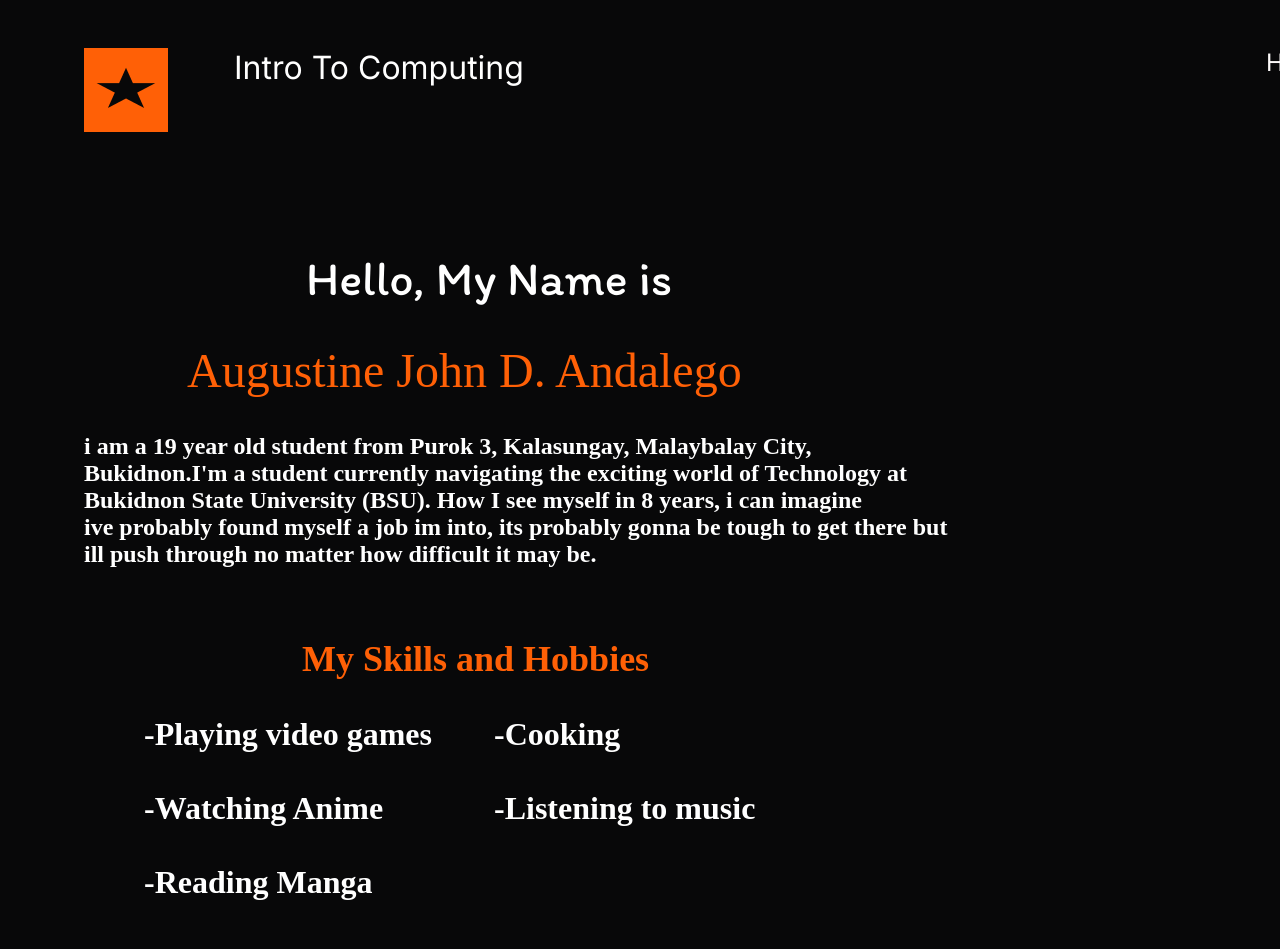
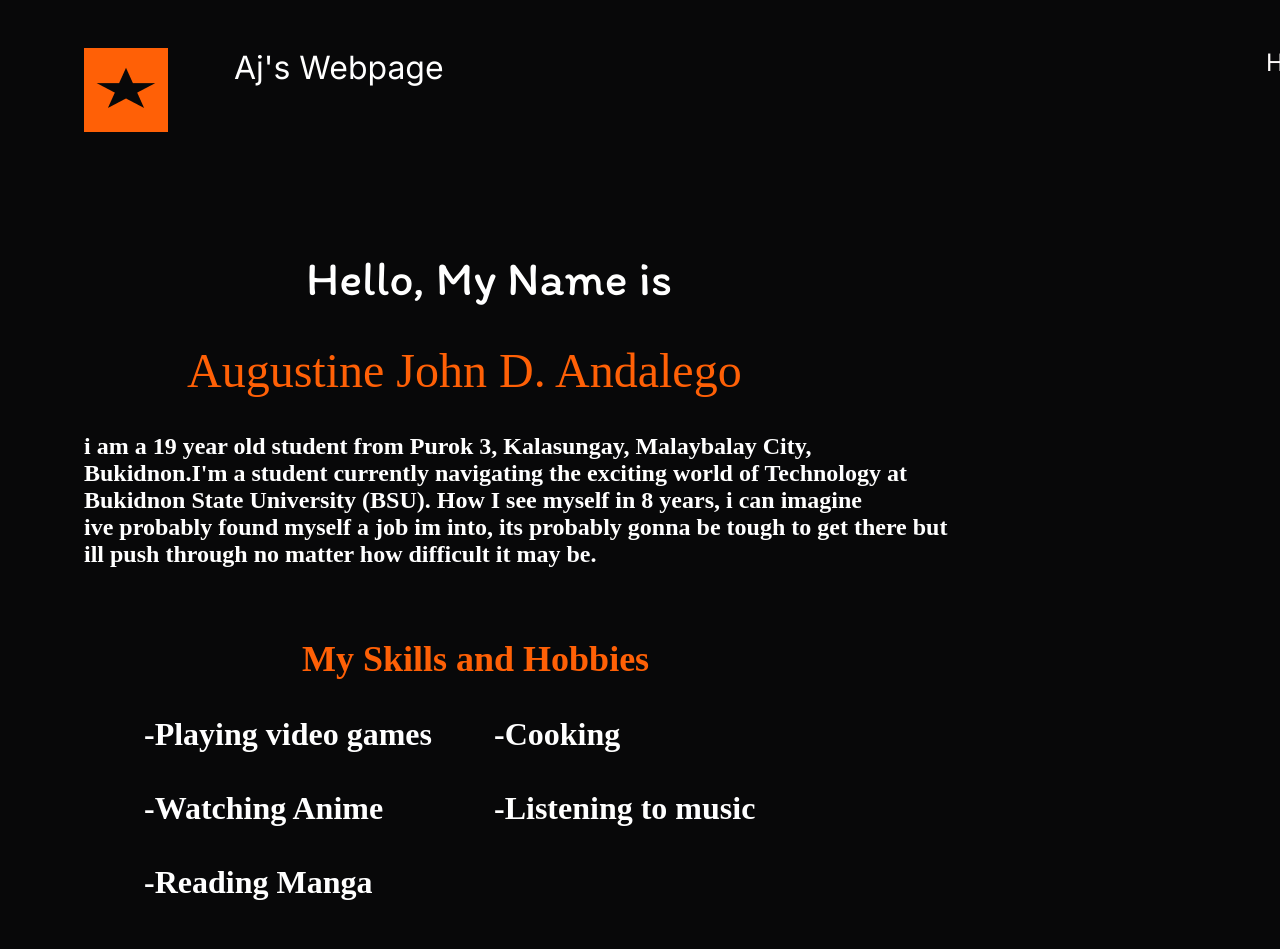
Before and after one commit to AugustineJohnAndalego/AugustineJohnAndalego2, a website built with Parcel: page index.html in a window 1280 px wide. Built offline with nearby package versions, Linux system fonts and the light colour scheme; a web font is replaced by a local one.

Commit message:
Augustine John Andalego

```diff
--- a/index.html
+++ b/index.html
@@ -77,7 +77,7 @@
           <div class="frame4">
             <img class="subtract-icon" alt="" src="./public/subtract@2x.png" />
 
-            <div class="intro-to-computing">Intro To Computing</div>
+            <div class="Title">Aj's Webpage</div>
           </div>
           <div class="hello-my-name">Hello, My Name is</div>
         </div>
```
